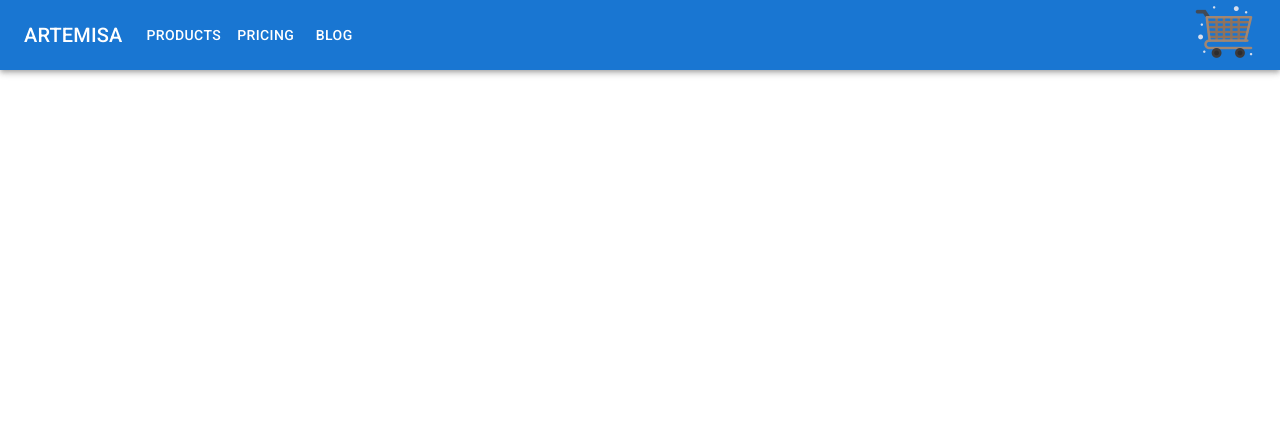
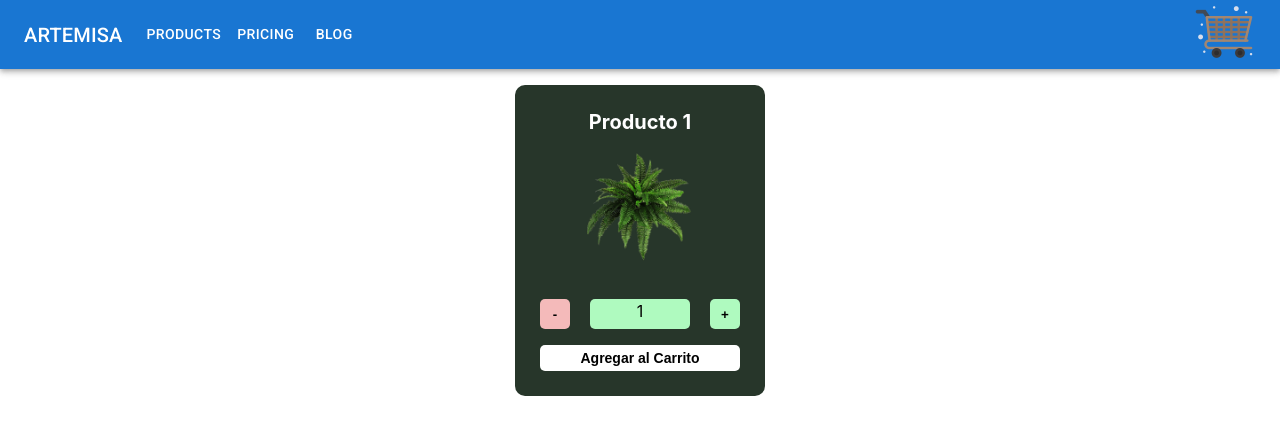
Before and after one commit to nicoequintana/coder-App, a React (Create React App) app: page / in a window 1280 px wide. Shown: the top 434 px of the page. Built offline with nearby package versions, Linux system fonts and the light colour scheme.

Commit message:
addToCardW/states

```diff
--- a/src/App.css
+++ b/src/App.css
@@ -1,38 +1,91 @@
-.App {
-  text-align: center;
+*{
+  margin: 0;
+  padding: 0;
+  box-sizing: border-box;
 }
 
-.App-logo {
-  height: 40vmin;
-  pointer-events: none;
+img{
+  width: 100%;
+  height: 100%;
+  object-fit: cover;
 }
 
-@media (prefers-reduced-motion: no-preference) {
-  .App-logo {
-    animation: App-logo-spin infinite 20s linear;
-  }
+.countContainer{
+  width: 250px;
+  height: auto;
+  padding: 25px;
+  margin: 1rem auto;
+  background-color: rgb(39, 54, 42);
+  border-radius: 10px;
+  display: flex;
+  justify-content: space-around;
+  align-items: center;
+  flex-direction: column;
+}
+span{
+  color: #fff;
+  font-weight: bold;
+  font-size: 20px;
 }
 
-.App-header {
-  background-color: #282c34;
-  min-height: 100vh;
+.cardInfo{
   display: flex;
-  flex-direction: column;
   align-items: center;
   justify-content: center;
-  font-size: calc(10px + 2vmin);
-  color: white;
+  flex-direction: column;
+  margin-bottom: 2rem;
 }
 
-.App-link {
-  color: #61dafb;
+.btnContainer{
+  width: 100%;
+  display: flex;
+  align-items: center;
+  justify-content: space-between;
 }
 
-@keyframes App-logo-spin {
-  from {
-    transform: rotate(0deg);
-  }
-  to {
-    transform: rotate(360deg);
-  }
+.showCant {
+  background-color: rgb(175, 250, 191);
+  width: 100px;
+  height: 30px;
+  text-align: center;
+  border-radius: 5px;
+  border: none;
+  padding: 2px;
+
 }
+
+.btnCounter{
+  border: none;
+  border-radius: 5px;
+  cursor: pointer;
+  transition: all ease-in-out .2s;
+  padding: 5px;
+  font-weight: bold;
+  width: 30px;
+  height: 30px;
+}
+
+
+.btnCounter:nth-child(1){
+  background-color: rgb(244, 186, 186);
+}
+
+.btnCounter:nth-child(3){
+  background-color: rgb(175, 250, 191);
+}
+
+.btnCounter:hover{
+  box-shadow: 0 0 5px white;
+}
+
+.btnAddToCart{
+  width: 100%;
+  margin-top: 1rem;
+  border-radius: 5px;
+  border: none;
+  padding: 5px;
+  background-color: rgb(255, 255, 255);
+  font-weight: bold;
+  font-size: 14px;
+  cursor: pointer;
+}
--- a/src/App.js
+++ b/src/App.js
@@ -1,4 +1,5 @@
 import React from 'react'
+import ItemListContainer from './Components/ItemListContainer';
 import Navbar from './Components/Navbar';
 
 
@@ -8,7 +9,7 @@ export default function App() {
   return (
     <>
       <Navbar />
-
+      <ItemListContainer />
 
     </>
 
--- /dev/null
+++ b/src/Components/ItemCount.jsx
@@ -0,0 +1,59 @@
+import React, { useState } from 'react';
+import '../App.css'
+import ProductoPrueba from '../assets/img/productoPrueba.png'
+
+export default function ItemCount( { onAdd, stock } ) {
+
+    const [cant, setCant] = useState(1)
+
+    //funcion con logica para sumar productos hasta stock disponible (stock)
+    function add () {
+        if (cant < stock){
+            setCant(cant + 1)
+        } else {
+            alert('No hay productos en stock')
+        }
+
+    }
+
+    console.log(cant)
+
+    //funcion con logica para sustraer productos hasta unidad minima
+    function dec () {
+        if (cant > 1) {
+            setCant(cant - 1)
+        } else {
+            alert('No podes descartas mas productos')
+        }
+
+    }
+
+    //funcion para agregar al carrito
+    function addToCart() {
+        alert(`Se agrego Producto1 por ${cant} al carrito`)
+    }
+
+
+  return (
+    <>
+        <div className='countContainer'>
+            <div className='cardInfo'>
+                <span>Producto 1</span>
+                <img src={ProductoPrueba} />
+            </div>
+            <div className='btnContainer'>
+                <button className='btnCounter' onClick={() => { dec () }}>-</button>
+
+                <p className='showCant'>{cant}</p>
+
+                <button className='btnCounter' onClick={() => { add () }}>+</button>
+
+            </div>
+
+            <button className='btnAddToCart' onClick={ ()=>{ addToCart() } }>Agregar al Carrito</button>
+        </div>
+
+    </>
+
+  );
+}
--- /dev/null
+++ b/src/Components/ItemListContainer.jsx
@@ -0,0 +1,23 @@
+import React from 'react';
+import ItemCount from './ItemCount';
+
+
+
+export default function ItemListContainer() {
+
+    let productos = ['Nike', 'Adidas', 'Puma']
+    let stock = 10
+
+    function onAdd(cuanto) {
+
+        alert(cuanto)
+
+    }
+
+  return (
+    <>
+       <ItemCount onAdd={onAdd} stock={stock}/>
+    </>
+
+  );
+}
```
Also changed, not shown: src/assets/img/productoPrueba.png (added), src/logo.svg (deleted).
